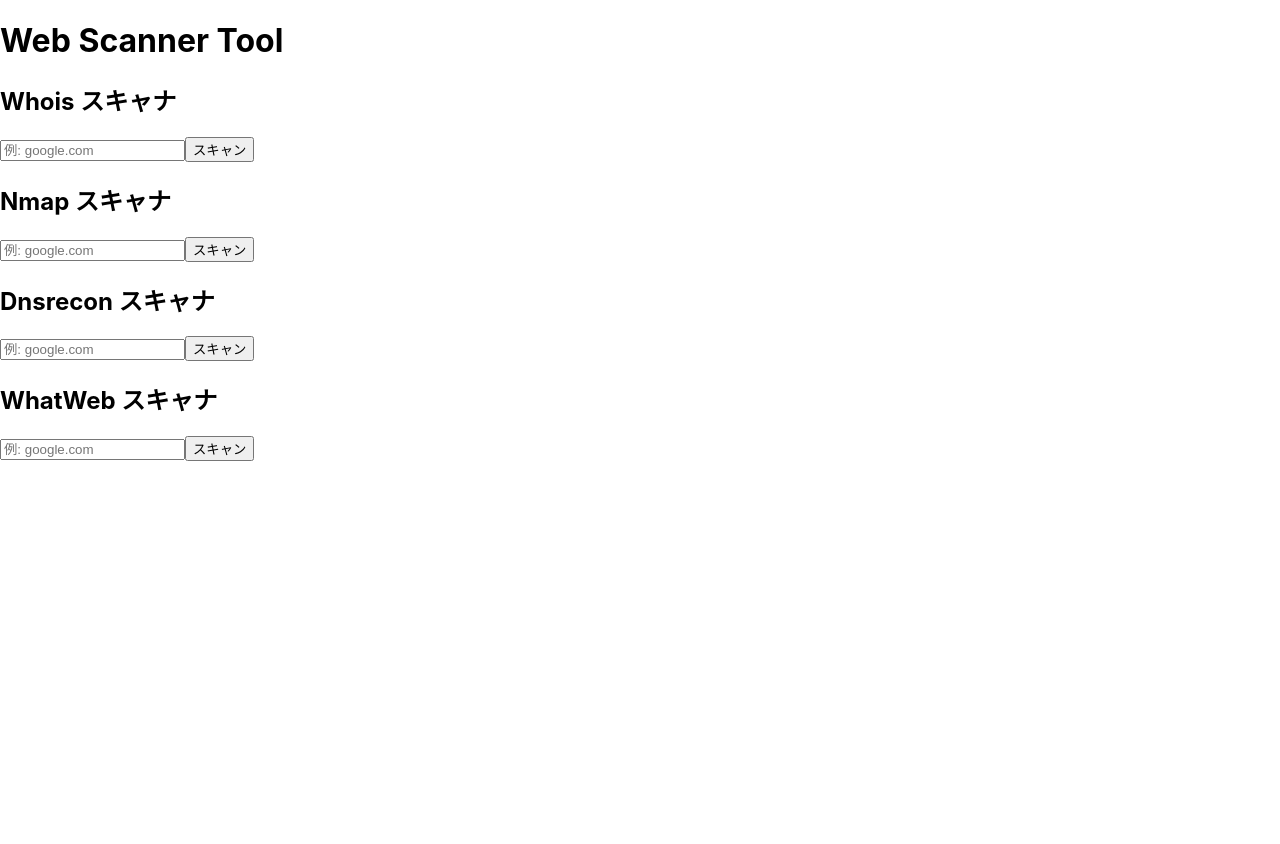
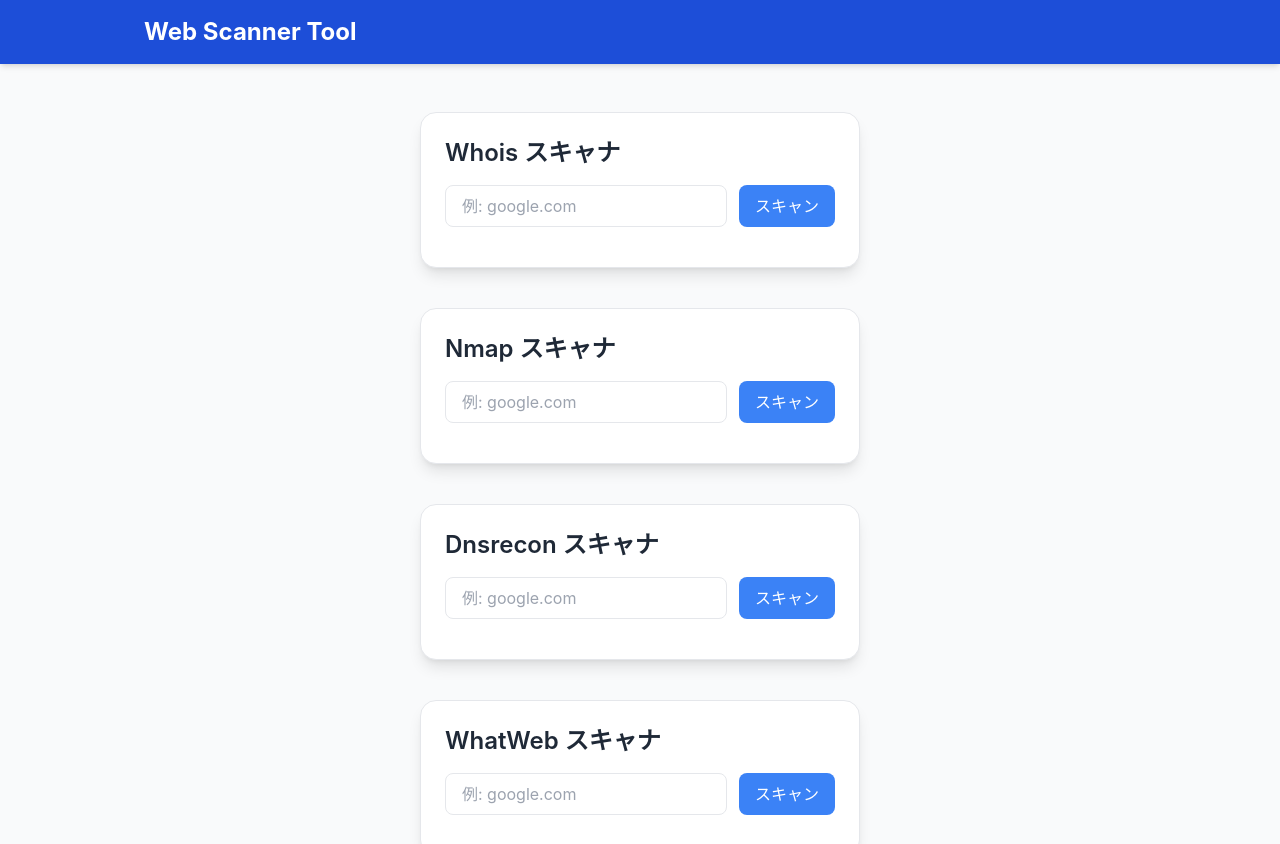
Before and after one commit to gwonin-kenji/scanner, a React (Create React App) app in the folder frontapp/: page / in a window 1280 px wide. Shown: the top 844 px of the page. Before the commit the page ends 800 px from the top, so only its background shows below. Built offline with nearby package versions, Linux system fonts and the light colour scheme.

Commit message:
add Header, Footer, Layout and setting up tialwind css

```diff
--- /dev/null
+++ b/frontapp/postcss.config.js
@@ -0,0 +1,6 @@
+module.exports = {
+  plugins: {
+    tailwindcss: {},
+    autoprefixer: {},
+  },
+}
--- a/frontapp/src/App.js
+++ b/frontapp/src/App.js
@@ -1,5 +1,6 @@
 // src/App.js
 import React from 'react';
+import Layout from './components/Layout';
 import WhoisScanner from './components/WhoisScanner';
 import NmapScanner from './components/NmapScanner';
 import DnsreconScanner from './components/DnsreconScanner';
@@ -7,13 +8,14 @@
 
 function App() {
   return (
-    <div className="App">
-      <h1>Web Scanner Tool</h1>
-      <WhoisScanner />
-      <NmapScanner />
-      <DnsreconScanner />
-      <WhatwebScanner />
-    </div>
+    <Layout>
+      <div className="space-y-10">
+        <WhoisScanner />
+        <NmapScanner />
+        <DnsreconScanner />
+        <WhatwebScanner />
+      </div>
+    </Layout>
   );
 }
 
--- /dev/null
+++ b/frontapp/src/components/Footer.js
@@ -0,0 +1,11 @@
+import React from 'react';
+
+const Footer = () => {
+  return (
+    <footer className="bg-gray-100 text-gray-500 py-4 mt-10 text-center text-sm border-t">
+      © {new Date().getFullYear()} Web Scanner Tool. All rights reserved.
+    </footer>
+  );
+};
+
+export default Footer;
--- /dev/null
+++ b/frontapp/src/components/Header.js
@@ -0,0 +1,14 @@
+// src/components/Header.js
+import React from 'react';
+
+const Header = () => {
+  return (
+    <header className="bg-blue-700 text-white py-4 shadow-md">
+      <div className="max-w-5xl mx-auto px-4">
+        <h1 className="text-2xl font-bold">Web Scanner Tool</h1>
+      </div>
+    </header>
+  );
+};
+
+export default Header;
--- /dev/null
+++ b/frontapp/src/components/Layout.js
@@ -0,0 +1,16 @@
+// src/components/Layout.js
+import React from 'react';
+import Header from './Header';
+import Footer from './Footer';
+
+const Layout = ({ children }) => {
+  return (
+    <div className="flex flex-col min-h-screen bg-gray-50">
+      <Header />
+      <main className="flex-grow max-w-5xl mx-auto px-4 py-6">{children}</main>
+      <Footer />
+    </div>
+  );
+};
+
+export default Layout;
--- a/frontapp/src/index.css
+++ b/frontapp/src/index.css
@@ -1,3 +1,7 @@
+@tailwind base;
+@tailwind components;
+@tailwind utilities;
+
 body {
   margin: 0;
   font-family: -apple-system, BlinkMacSystemFont, 'Segoe UI', 'Roboto', 'Oxygen',
--- /dev/null
+++ b/frontapp/tailwind.config.js
@@ -0,0 +1,10 @@
+/** @type {import('tailwindcss').Config} */
+module.exports = {
+  content: [
+    "./src/**/*.{js,jsx,ts,tsx}", // React のファイルを対象にする
+  ],
+  theme: {
+    extend: {},
+  },
+  plugins: [],
+}
```
